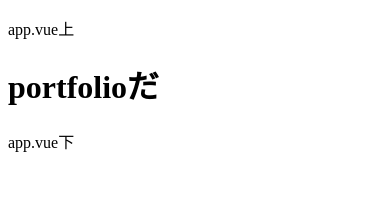
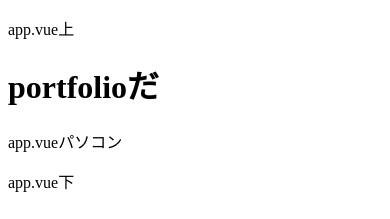
Before and after one commit to isao0214/isaoebisujima.me, a Nuxt app: page / in a window 390 px wide. Shown: the top 219 px of the page. Built offline with nearby package versions, Linux system fonts and the light colour scheme.

Commit message:
~/pages/index.vueにて、isMobileを読み込み

```diff
--- a/pages/index.vue
+++ b/pages/index.vue
@@ -3,11 +3,22 @@
     <h1 class="title">
       portfolioだ
     </h1>
+    <div v-if="isMobile">
+      <p>app.vueスマートフォン</p>
+    </div>
+    <div v-else>
+      <p>app.vueパソコン</p>
+    </div>
   </div>
 </template>
 
 <script>
 export default {
   layout: 'app',
+  asyncData({ isMobile }) {
+    return {
+      isMobile,
+    }
+  }
 };
 </script>
```
